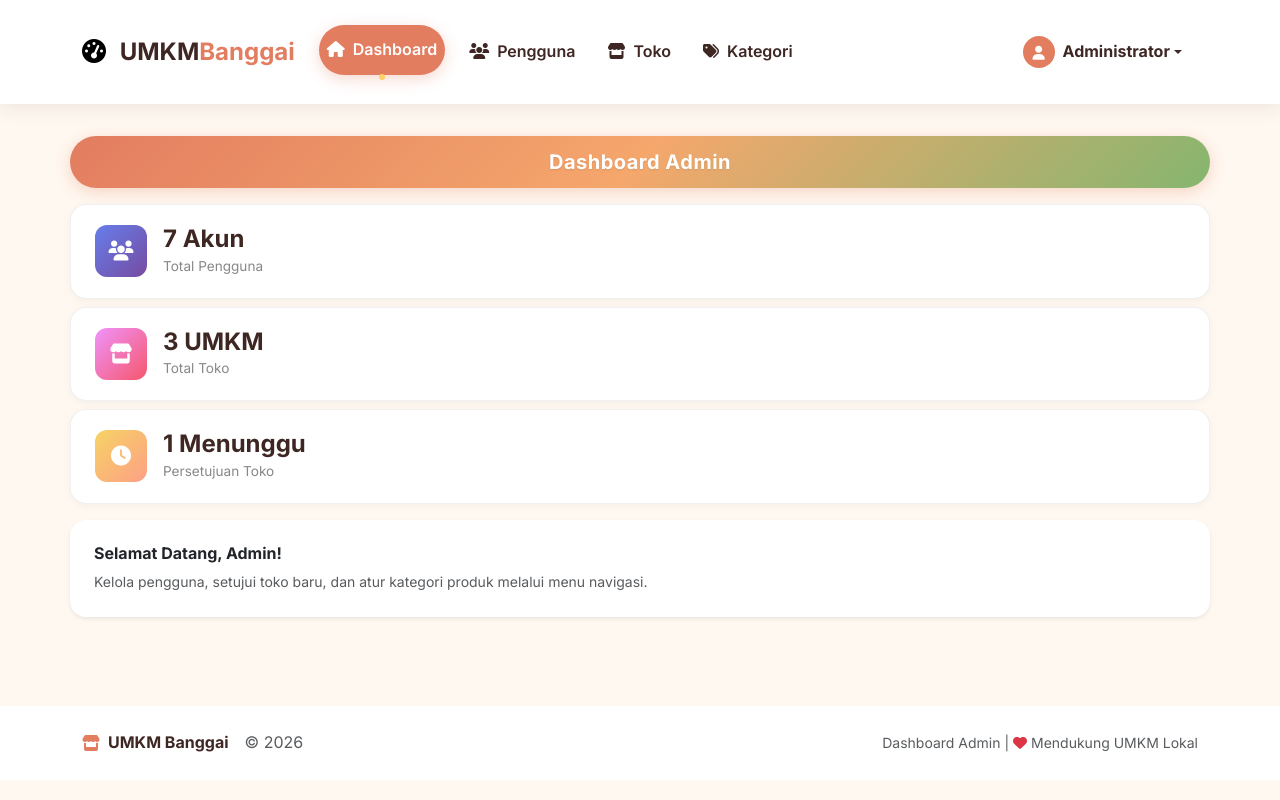
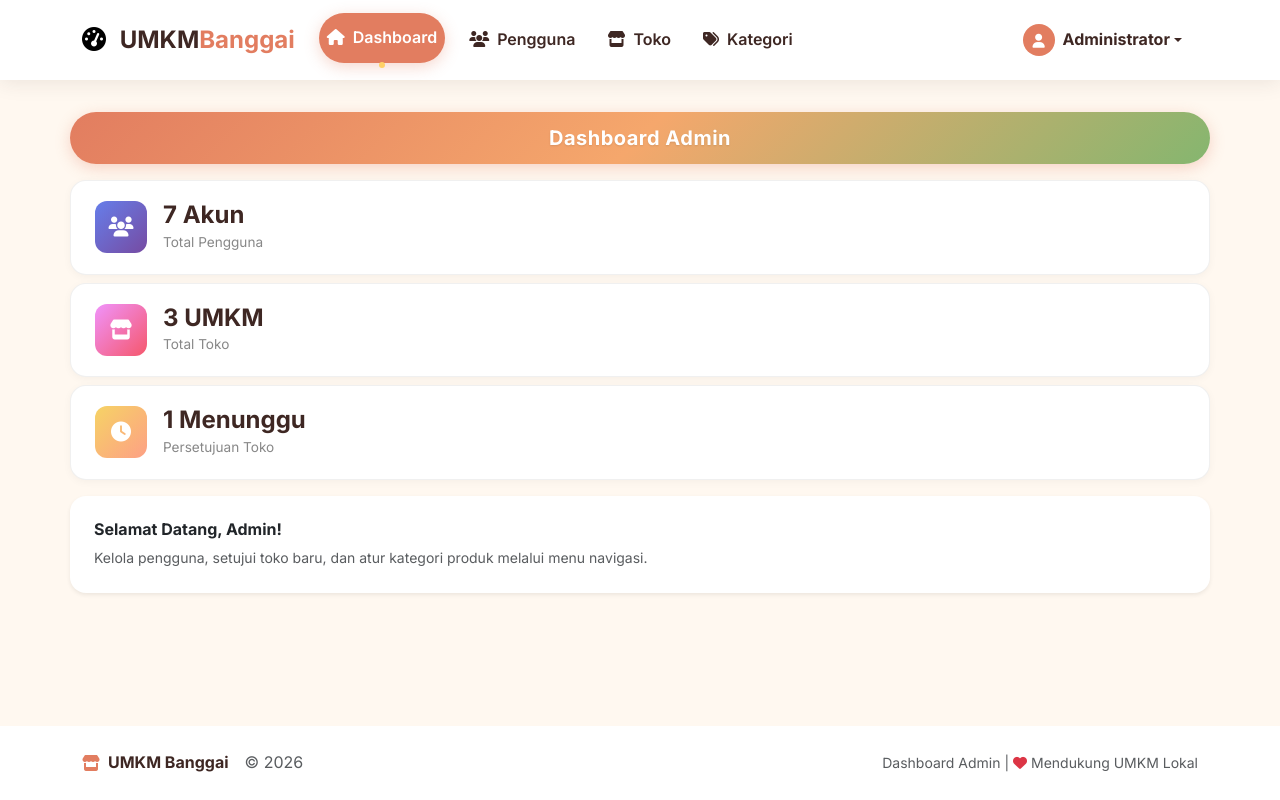
Before and after one commit to Gimm17/salakan-umkm, a CodeIgniter app: page /salakan_umkm/admin in a window 1280 px wide. Run offline with CodeIgniter, Linux system fonts and the light colour scheme; a user stored in the database is signed in; data comes from the database, SQL or seed files in the repository; some libraries are stand-ins or nearby versions.

Commit message:
Fix: Sticky footer in dashboard using flexbox

```diff
--- a/application/views/layouts/dashboard_layout.php
+++ b/application/views/layouts/dashboard_layout.php
@@ -37,6 +37,9 @@
             background-color: var(--bg-ivory);
             color: var(--text-dark);
             line-height: 1.6;
+            display: flex;
+            flex-direction: column;
+            min-height: 100vh;
         }
 
         h1, h2, h3, h4, h5, h6, .fw-bold, .fw-bolder {
@@ -48,7 +51,7 @@
         .header-navbar {
             background: var(--white);
             box-shadow: 0 2px 20px var(--shadow);
-            padding: 1rem 0;
+            padding: 0.25rem 0;
             backdrop-filter: blur(10px);
             transition: all 0.3s ease;
         }
@@ -95,7 +98,7 @@
 
         /* Main Content */
         .dashboard-main {
-            min-height: calc(100vh - 200px);
+            flex-grow: 1;
             padding: 2rem 0;
         }
 
```
